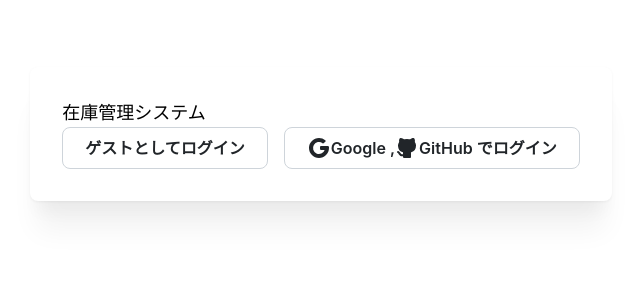
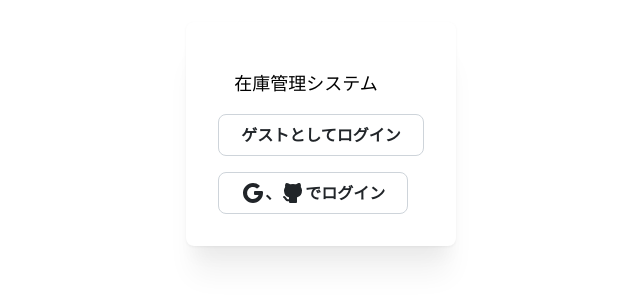
Before and after one commit to itsukimori/inventory-management, a Next.js app: page / in a window 1280 px wide. Shown: the part 266-566 px from the top of the page, without its empty margins (319-959 px from the left). Built offline with nearby package versions, Linux system fonts and the light colour scheme; no server answers.

Commit message:
Auth.js認証の不具合修正

```diff
--- a/app/api/signout/route.ts
+++ b/app/api/signout/route.ts
@@ -8,7 +8,7 @@ export async function POST(req: NextRequest) {
          * ゲストの場合はCookieを削除することでログアウト状態にする
          */
         await cookieDelete();
-        await signOut({ redirect: false });
+        await signOut();
 
         return NextResponse.redirect('/');
     } catch (error) {
--- a/app/components/auth/signin-button.tsx
+++ b/app/components/auth/signin-button.tsx
@@ -18,11 +18,9 @@ export default function SignIn() {
         size="md"
         >
           <IconBrandGoogleFilled />
-          Google
-          ,
+          、
           <IconBrandGithubFilled />
-          GitHub
-          でログイン
+          　でログイン
       </Button>
     </form>
   )
--- a/app/page.tsx
+++ b/app/page.tsx
@@ -1,50 +1,58 @@
 import SignIn from "@/app/components/auth/signin-button";
 import { auth } from "@/auth";
-import { redirect } from "next/navigation";
 import GuestLoginButton from "@/app/components/auth/guest-signin-button";
-import { getCookieValue } from "@/app/lib/session";
 import {
   Text,
   Paper,
-  Group,
+  Stack,
   Box,
   Center,
+  Button,
 } from '@mantine/core';
 
 export default async function Home() {
 
-  const cookieName = 'guest-session';
-  const cookieValue = await getCookieValue(cookieName);
   const session = await auth();
-  await (async () => {
+  if(session) {
     try {
-      const response = await fetch(`${process.env.BASE_URL}/api/staff`, {
+      await fetch(`${process.env.BASE_URL}/api/staff`, {
         method: 'POST',
         body: JSON.stringify(session)
-      })
-      if(response) {
-        return redirect("/dashboard");
-      }
+      });
     } catch (error) {
       console.error(error);
     }
-  })();
+  }
 
   return (
     <main>
       <Center style={{ height: '100vh' }}>
         <Paper shadow="xl" radius="md" p="xl">
-        <Text size="lg" fw={500}>
+        <Text size="lg" m={16} fw={500}>
           在庫管理システム
         </Text>
-        <Group>
+        { session ? (
+          <>
+            <Button
+              variant="default"
+              color="gray"
+              radius="md"
+              size="md">
+              <a href="/dashboard">管理画面へ進む</a>
+            </Button>
+          </>
+        ) : (
+          <>
+            <Stack>
               <Box>
                 <GuestLoginButton />
               </Box>
               <Box>
                 <SignIn />
               </Box>
-        </Group>
+            </Stack>
+          </>
+        )}
         </Paper>
       </Center>
     </main>
```
Lines whose indentation alone changed are shown as unchanged.
